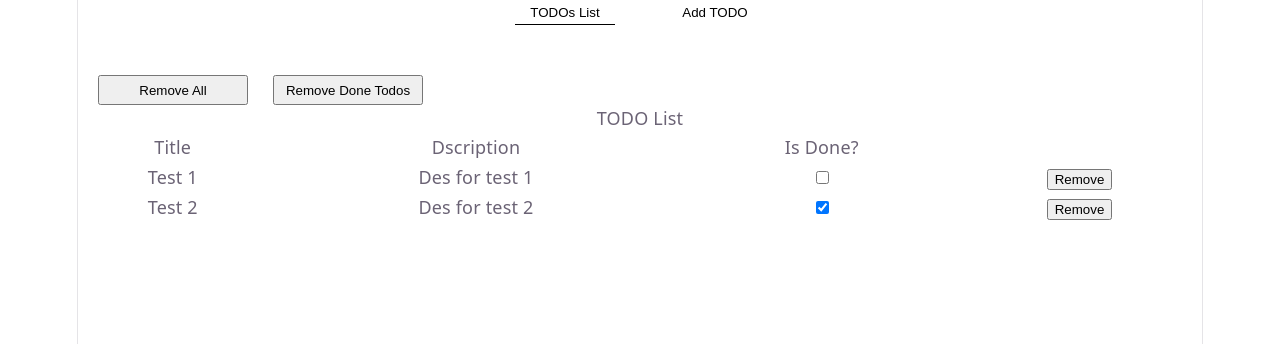
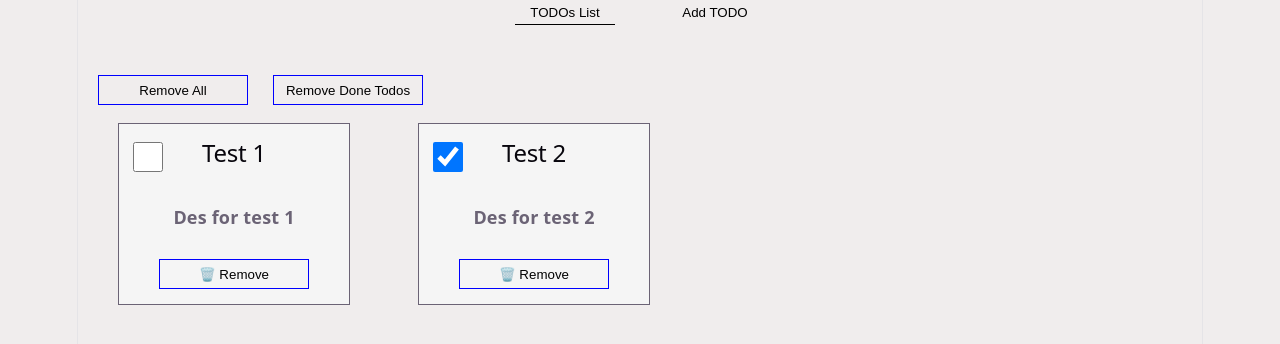
Before and after one commit to ChaimShvartz/TODO-List, a React (Vite) app in the folder client/: page / in a window 1280 px wide. Shown: the top 344 px of the page. Built offline with nearby package versions, Linux system fonts and the light colour scheme.

Commit message:
Change items to be articles instead of table

```diff
--- /dev/null
+++ b/client/src/components/TodoItem/TodoItem.module.css
@@ -0,0 +1,26 @@
+.todo{
+    border: 1px solid;
+    height: 150px;
+    width: 200px;
+    background: whitesmoke;
+    position: relative;
+    padding:  15px;
+    display: flex;
+    flex-direction: column;
+    justify-content: space-between;
+}
+
+li{
+    list-style: none;
+}
+
+input[type=checkbox]{
+    position: absolute;
+    left: 10px;
+    width: 30px;
+    height: 30px;
+}
+
+#removeTodoBtn{
+    align-self: center;;
+}
--- /dev/null
+++ b/client/src/components/TodoItem/TodoItem.tsx
@@ -0,0 +1,39 @@
+import { useTodosStore } from "../../store/useTodosStore";
+import type { Todo } from "../../types/Todo";
+import styles from "./TodoItem.module.css";
+import btnStyles from "../TodosList/TodosList.module.css";
+import { memo } from "react";
+
+interface TodoItemProps {
+    todo: Todo;
+}
+
+const TodoItem = ({ todo }: TodoItemProps) => {
+    const { id, title, description, isDone } = todo;
+    const removeTodo = useTodosStore((state) => state.removeTodo);
+    const toggleTodoDone = useTodosStore((state) => state.toggleTodoDone);
+
+    return (
+        <li>
+            <article className={styles.todo}>
+                <input
+                    type="checkbox"
+                    onChange={() => toggleTodoDone(id)}
+                    checked={isDone}
+                />
+                <h2>{title}</h2>
+                <h4>{description}</h4>
+                <button
+                    type="button"
+                    className={btnStyles.removeBtn}
+                    id={styles.removeTodoBtn}
+                    onClick={() => removeTodo(id)}
+                >
+                    🗑️ Remove
+                </button>
+            </article>
+        </li>
+    );
+};
+
+export default memo(TodoItem);
--- a/client/src/components/TodosList/TodosList.module.css
+++ b/client/src/components/TodosList/TodosList.module.css
@@ -1,4 +1,4 @@
-#container{
+#btnsContainer{
     display: flex;
     gap: 25px;
     margin-left: 20px ;
@@ -7,4 +7,16 @@
 .removeBtn{
     width: 150px;
     height: 30px;
+    background: none;
+    border: 1px solid blue;
 }
+
+.removeBtn:hover{
+    background: gainsboro;
+}
+
+#todosContainer{
+    display: grid;
+    row-gap: 30px;
+    grid-template-columns: repeat(auto-fit, minmax(200px, 300px)) ;
+}
--- a/client/src/components/TodosList/TodosList.tsx
+++ b/client/src/components/TodosList/TodosList.tsx
@@ -1,5 +1,6 @@
 import { useTodosStore } from "../../store/useTodosStore";
 import type { Todo } from "../../types/Todo";
+import TodoItem from "../TodoItem/TodoItem";
 import styles from "./TodosList.module.css";
 
 const TodosList = () => {
@@ -8,33 +9,11 @@ const TodosList = () => {
     );
     const clearTodos = useTodosStore((state) => state.clearTodos);
     const removeDoneTodos = useTodosStore((state) => state.removeDoneTodos);
-    const removeTodo = useTodosStore((state) => state.removeTodo);
-    const toggleTodoDone = useTodosStore((state) => state.toggleTodoDone);
-    const renderTodo = (todo: Todo) => {
-        const { id, title, description, isDone } = todo;
-        return (
-            <tr key={id}>
-                <td>{title}</td>
-                <td>{description}</td>
-                <td>
-                    <input
-                        type="checkbox"
-                        onChange={() => toggleTodoDone(id)}
-                        checked={isDone}
-                    ></input>
-                </td>
+    const renderTodo = (todo: Todo) => <TodoItem key={todo.id} todo={todo} />;
 
-                <td>
-                    <button type="button" onClick={() => removeTodo(id)}>
-                        Remove
-                    </button>
-                </td>
-            </tr>
-        );
-    };
     return (
         <>
-            <div id={styles.container}>
+            <div id={styles.btnsContainer}>
                 <button
                     type="button"
                     className={styles.removeBtn}
@@ -50,17 +29,7 @@ const TodosList = () => {
                     Remove Done Todos
                 </button>
             </div>
-            <table>
-                <caption>TODO List</caption>
-                <thead>
-                    <tr>
-                        <td>Title</td>
-                        <td>Dscription</td>
-                        <td>Is Done?</td>
-                    </tr>
-                </thead>
-                <tbody>{todos.map(renderTodo)}</tbody>
-            </table>
+            <ul id={styles.todosContainer}>{todos.map(renderTodo)}</ul>
         </>
     );
 };
--- a/client/src/index.css
+++ b/client/src/index.css
@@ -1,7 +1,7 @@
 :root {
   --text: #6b6375;
   --text-h: #08060d;
-  --bg: #fff;
+  --bg: #f0eded;
   --border: #e5e4e7;
   --code-bg: #f4f3ec;
   --accent: #aa3bff;
```
